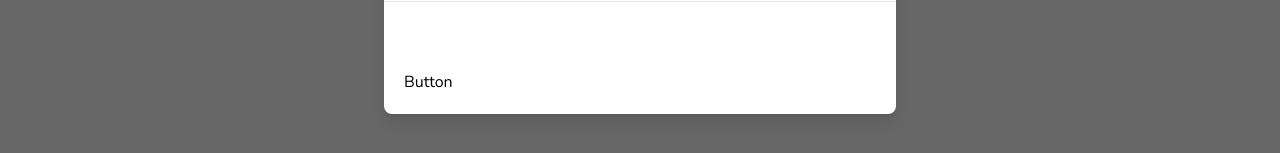
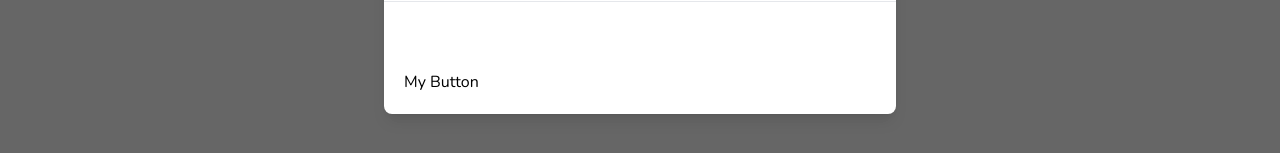
Before and after one commit to techshomez/airbnb-clone, a Next.js app: page / in a window 1280 px wide. Shown: the part 381-534 px from the top of the page. Built offline with nearby package versions, Linux system fonts and the light colour scheme.

Commit message:
modal button

```diff
--- a/app/components/Button.tsx
+++ b/app/components/Button.tsx
@@ -1,7 +1,25 @@
 "use client";
 
-const Button = () => {
-  return <div>Button</div>;
+import { IconType } from "react-icons";
+
+interface ButtonProps {
+  label: string;
+  onClick: (e: React.MouseEvent<HTMLButtonElement>) => void;
+  disabled?: boolean;
+  outline?: boolean;
+  small?: boolean;
+  icon?: IconType;
+}
+
+const Button: React.FC<ButtonProps> = ({
+  label,
+  onClick,
+  disabled,
+  outline,
+  small,
+  icon,
+}) => {
+  return <button className="">{label}</button>;
 };
 
 export default Button;
--- a/app/components/Modals/modal.tsx
+++ b/app/components/Modals/modal.tsx
@@ -91,7 +91,7 @@
               {/* Footer */}
               <div className="flex flex-col gap-2 p-5">
                 <div className="flex flex-row items-center gap-4 w-full">
-                  <Button />
+                  <Button label="My Button" />
                 </div>
               </div>
             </div>
```
